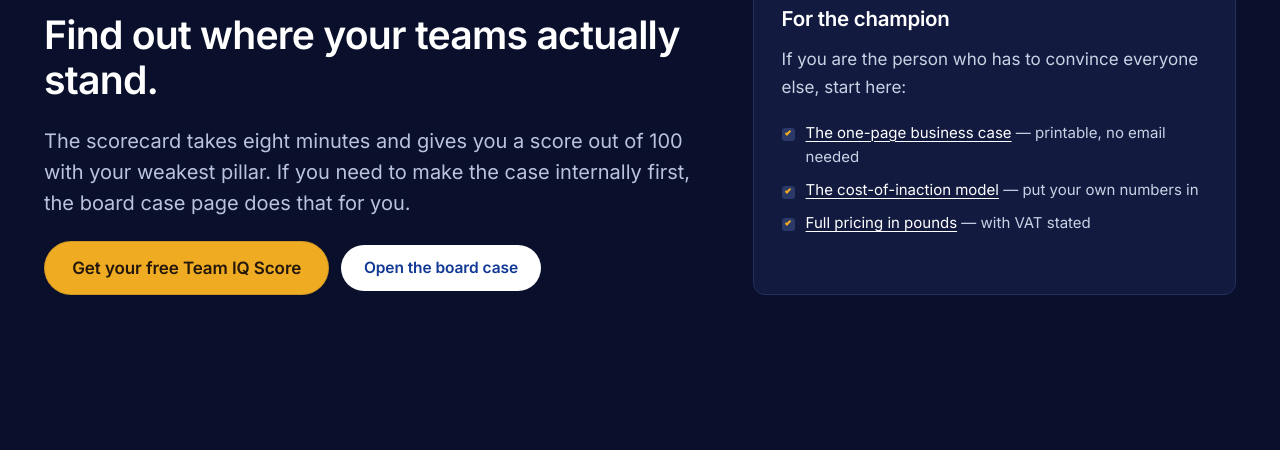
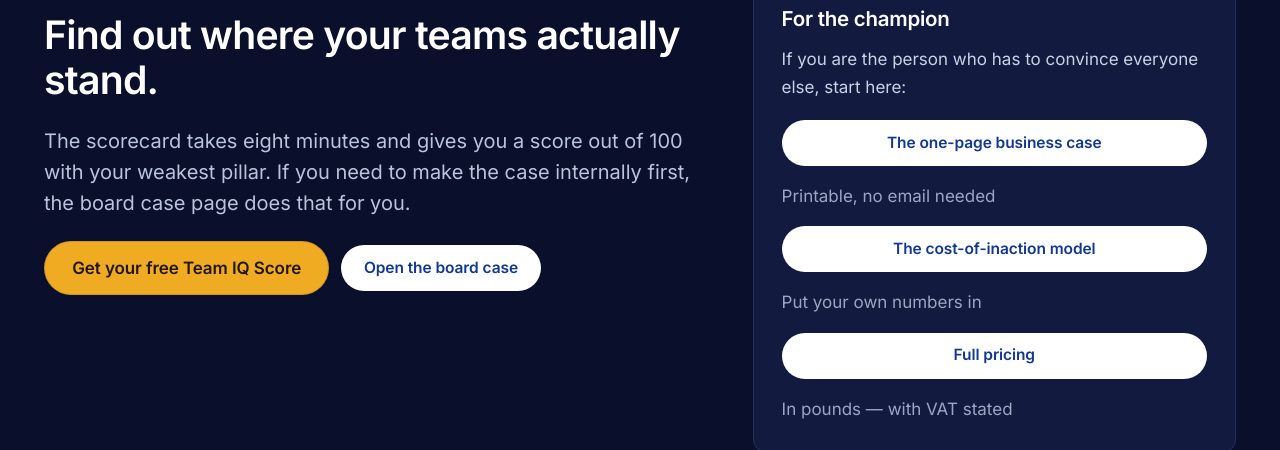
Before and after one commit to Riley994/Systemhelp, a plain HTML site: page site/why-team-iq/index.html in a window 1280 px wide. Shown: the part 6005-6455 px from the top of the page. Drawn offline with Linux system fonts and the light colour scheme.

Commit message:
Make the champion links look like links
The 'For the champion' box on the why page offered three destinations as plain
list text, while everywhere else on the site the same job is done by a button.
Three full-width buttons now, each with its line underneath:

  The one-page business case   Printable, no email needed
  The cost-of-inaction model   Put your own numbers in
  Full pricing                 In pounds — with VAT stated

Same destinations and same supporting lines as before, just obviously pressable.

```diff
--- a/site/why-team-iq/index.html
+++ b/site/why-team-iq/index.html
@@ -245,11 +245,20 @@
         <div class="card">
           <h3>For the champion</h3>
           <p>If you are the person who has to convince everyone else, start here:</p>
-          <ul class="card__list">
-            <li><a href="/board-case/">The one-page business case</a> — printable, no email needed</li>
-            <li><a href="/board-case/#calculator">The cost-of-inaction model</a> — put your own numbers in</li>
-            <li><a href="/pricing/">Full pricing in pounds</a> — with VAT stated</li>
-          </ul>
+          <div class="stack">
+            <div>
+              <a class="btn btn--light btn--block" href="/board-case/">The one-page business case</a>
+              <p class="small muted mt-1 mb-0">Printable, no email needed</p>
+            </div>
+            <div>
+              <a class="btn btn--light btn--block" href="/board-case/#calculator">The cost-of-inaction model</a>
+              <p class="small muted mt-1 mb-0">Put your own numbers in</p>
+            </div>
+            <div>
+              <a class="btn btn--light btn--block" href="/pricing/">Full pricing</a>
+              <p class="small muted mt-1 mb-0">In pounds — with VAT stated</p>
+            </div>
+          </div>
         </div>
       </div>
     </div>
```
